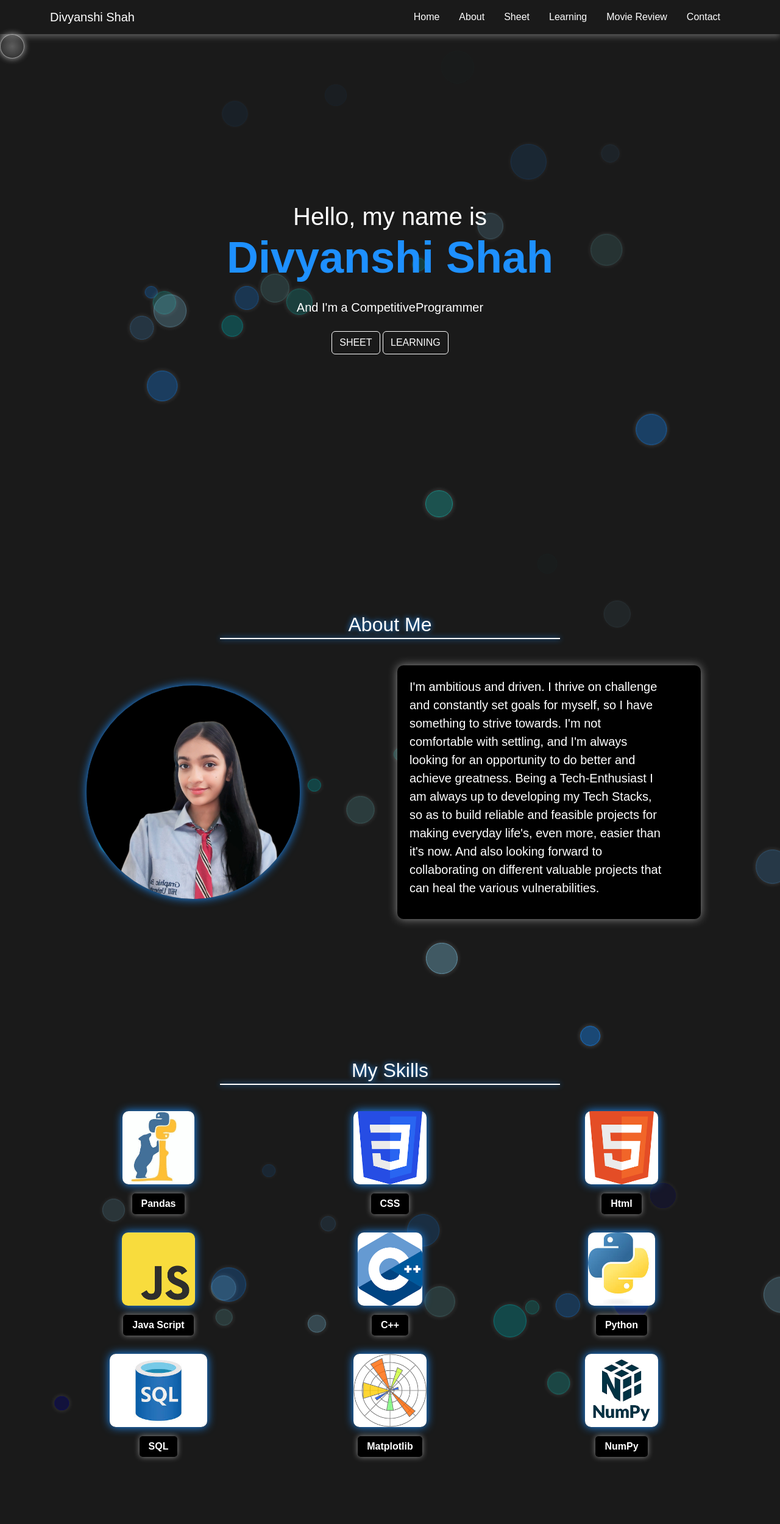
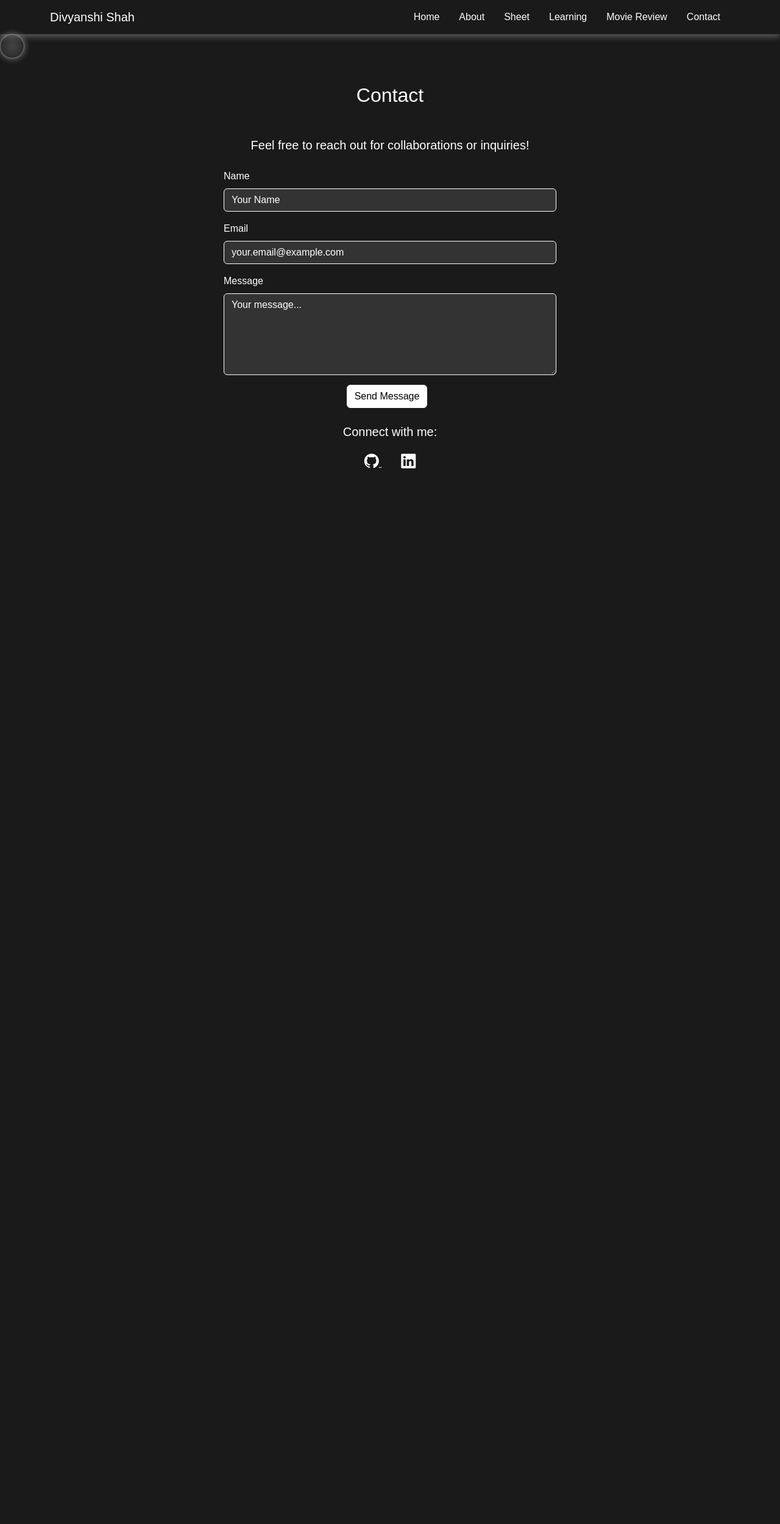
Before and after one commit to divyanshi-exe/Personal_Portfolio, a Flask app: page /contact in a window 1280 px wide; the page is wider, and only the part inside the window is pictured. Shown: that part at 61% size. After the commit the page ends 768 px from the top of that part, so only its background shows below. Run offline with Flask 2, Linux system fonts and the light colour scheme.

Commit message:
Add Server

```diff
--- a/requirements.txt
+++ b/requirements.txt
@@ -1,3 +1,3 @@
 Flask==2.0.1
 Werkzeug==2.0.1
-gunicorn==20.1.0
+gunicorn==21.2.0
--- a/templates/contact.html
+++ b/templates/contact.html
@@ -1,152 +1,68 @@
 {% extends 'base.html' %} {% block content %}
-<section class="hero-section">
-  <div class="bubbles"></div>
+<section class="section">
   <div class="container">
-    <div class="row align-items-center">
-      <div class="col-12 text-center">
-        <h1 class="mb-3">
-          <span class="intro-text">Hello, my name is</span><br />
-          <span class="name-text">Divyanshi Shah</span>
-        </h1>
-        <p class="lead my-4">
-          And I'm a <span id="role-text" class="role-text"></span>
+    <h2 class="text-center mb-5">Contact</h2>
+    <div class="row justify-content-center">
+      <div class="col-md-6">
+        <p class="lead text-center mb-4">
+          Feel free to reach out for collaborations or inquiries!
         </p>
-        <a href="{{ url_for('profile_sheet') }}" class="btn btn-video">SHEET</a>
-        <a href="{{ url_for('learning') }}" class="btn btn-video">LEARNING</a>
-      </div>
-    </div>
-  </div>
-</section>
-
-<section id="about" class="section">
-  <div class="bubbles"></div>
-  <div class="container">
-    <h2 class="text-center mb-5 about-heading">About Me</h2>
-    <div class="row align-items-center">
-      <div class="col-md-6">
-        <img
-          src="{{ url_for('static', filename='src/image1.jpg') }}"
-          alt="Profile"
-          class="img-fluid hero-image"
-        />
-      </div>
-      <div class="col-md-6 about-content-col">
-        <div class="about-content">
-          <p class="lead text-md-start">
-            I'm ambitious and driven. I thrive on challenge and constantly set
-            goals for myself, so I have something to strive towards. I'm not
-            comfortable with settling, and I'm always looking for an opportunity
-            to do better and achieve greatness. Being a Tech-Enthusiast I am
-            always up to developing my Tech Stacks, so as to build reliable and
-            feasible projects for making everyday life's, even more, easier than
-            it's now. And also looking forward to collaborating on different
-            valuable projects that can heal the various vulnerabilities.
-          </p>
-        </div>
-      </div>
-    </div>
-  </div>
-</section>
-
-<section id="skills" class="section">
-  <div class="bubbles"></div>
-  <div class="container">
-    <h2 class="text-center mb-5 about-heading">My Skills</h2>
-    <div class="row">
-      <!-- Skill 1 -->
-      <div class="col-md-4 text-center skill-item">
-        <div class="skill-container">
-          <img
-            src="{{ url_for('static', filename='src/skill1.jpg') }}"
-            alt="Skill 1"
-            class="img-fluid skill-image"
-          />
-          <div class="skill-name">Pandas</div>
-        </div>
-      </div>
-      <!-- Skill 2 -->
-      <div class="col-md-4 text-center skill-item">
-        <div class="skill-container">
-          <img
-            src="{{ url_for('static', filename='src/skill2.png') }}"
-            alt="Skill 2"
-            class="img-fluid skill-image"
-          />
-          <div class="skill-name">CSS</div>
-        </div>
-      </div>
-      <!-- Skill 3 -->
-      <div class="col-md-4 text-center skill-item">
-        <div class="skill-container">
-          <img
-            src="{{ url_for('static', filename='src/skill3.png') }}"
-            alt="Skill 3"
-            class="img-fluid skill-image"
-          />
-          <div class="skill-name">Html</div>
-        </div>
-      </div>
-      <!-- Skill 4 -->
-      <div class="col-md-4 text-center skill-item">
-        <div class="skill-container">
-          <img
-            src="{{ url_for('static', filename='src/skill4.png') }}"
-            alt="Skill 4"
-            class="img-fluid skill-image"
-          />
-          <div class="skill-name">Java Script</div>
-        </div>
-      </div>
-      <!-- Skill 5 -->
-      <div class="col-md-4 text-center skill-item">
-        <div class="skill-container">
-          <img
-            src="{{ url_for('static', filename='src/skill5.png') }}"
-            alt="Skill 5"
-            class="img-fluid skill-image"
-          />
-          <div class="skill-name">C++</div>
-        </div>
-      </div>
-      <!-- Skill 6 -->
-      <div class="col-md-4 text-center skill-item">
-        <div class="skill-container">
-          <img
-            src="{{ url_for('static', filename='src/skill6.jpg') }}"
-            alt="Skill 6"
-            class="img-fluid skill-image"
-          />
-          <div class="skill-name">Python</div>
-        </div>
-      </div>
-      <div class="col-md-4 text-center skill-item">
-        <div class="skill-container">
-          <img
-            src="{{ url_for('static', filename='src/skill7.jpg') }}"
-            alt="Skill 7"
-            class="img-fluid skill-image"
-          />
-          <div class="skill-name">SQL</div>
-        </div>
-      </div>
-      <div class="col-md-4 text-center skill-item">
-        <div class="skill-container">
-          <img
-            src="{{ url_for('static', filename='src/skill8.png') }}"
-            alt="Skill 8"
-            class="img-fluid skill-image"
-          />
-          <div class="skill-name">Matplotlib</div>
-        </div>
-      </div>
-      <div class="col-md-4 text-center skill-item">
-        <div class="skill-container">
-          <img
-            src="{{ url_for('static', filename='src/skill9.png') }}"
-            alt="Skill 9"
-            class="img-fluid skill-image"
-          />
-          <div class="skill-name">NumPy</div>
+        <!-- Contact Form -->
+        <form method="POST" action="{{ url_for('contact') }}">
+          <div class="mb-3">
+            <label for="name" class="form-label">Name</label>
+            <input
+              type="text"
+              class="form-control"
+              id="name"
+              name="name"
+              placeholder="Your Name"
+              required
+            />
+          </div>
+          <div class="mb-3">
+            <label for="email" class="form-label">Email</label>
+            <input
+              type="email"
+              class="form-control"
+              id="email"
+              name="email"
+              placeholder="your.email@example.com"
+              required
+            />
+          </div>
+          <div class="mb-3">
+            <label for="message" class="form-label">Message</label>
+            <textarea
+              class="form-control"
+              id="message"
+              name="message"
+              rows="5"
+              placeholder="Your message..."
+              required
+            ></textarea>
+          </div>
+          <div class="text-center">
+            <button type="submit" class="btn btn-custom">Send Message</button>
+          </div>
+        </form>
+        <!-- Social Media Links -->
+        <div class="text-center mt-4">
+          <p class="lead mb-3">Connect with me:</p>
+          <a
+            href="https://github.com/divyanshi-exe"
+            class="text-white mx-3"
+            target="_blank"
+          >
+            <i class="bi bi-github" style="font-size: 1.5rem"></i>
+          </a>
+          <a
+            href="https://www.linkedin.com/in/divyanshi-shah-022430318/"
+            class="text-white mx-3"
+            target="_blank"
+          >
+            <i class="bi bi-linkedin" style="font-size: 1.5rem"></i>
+          </a>
         </div>
       </div>
     </div>
```
Also changed, not shown: 1 other file.
